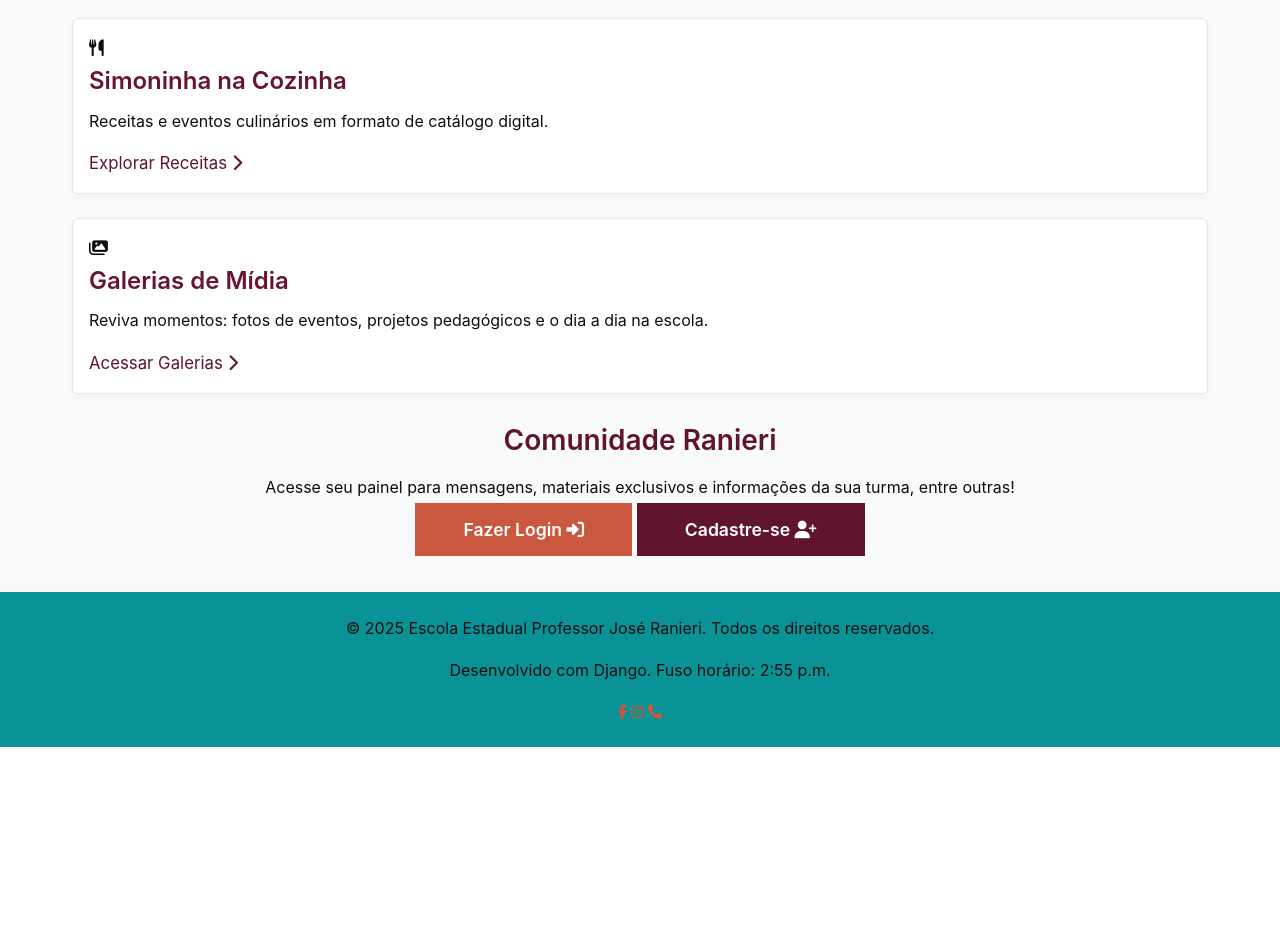
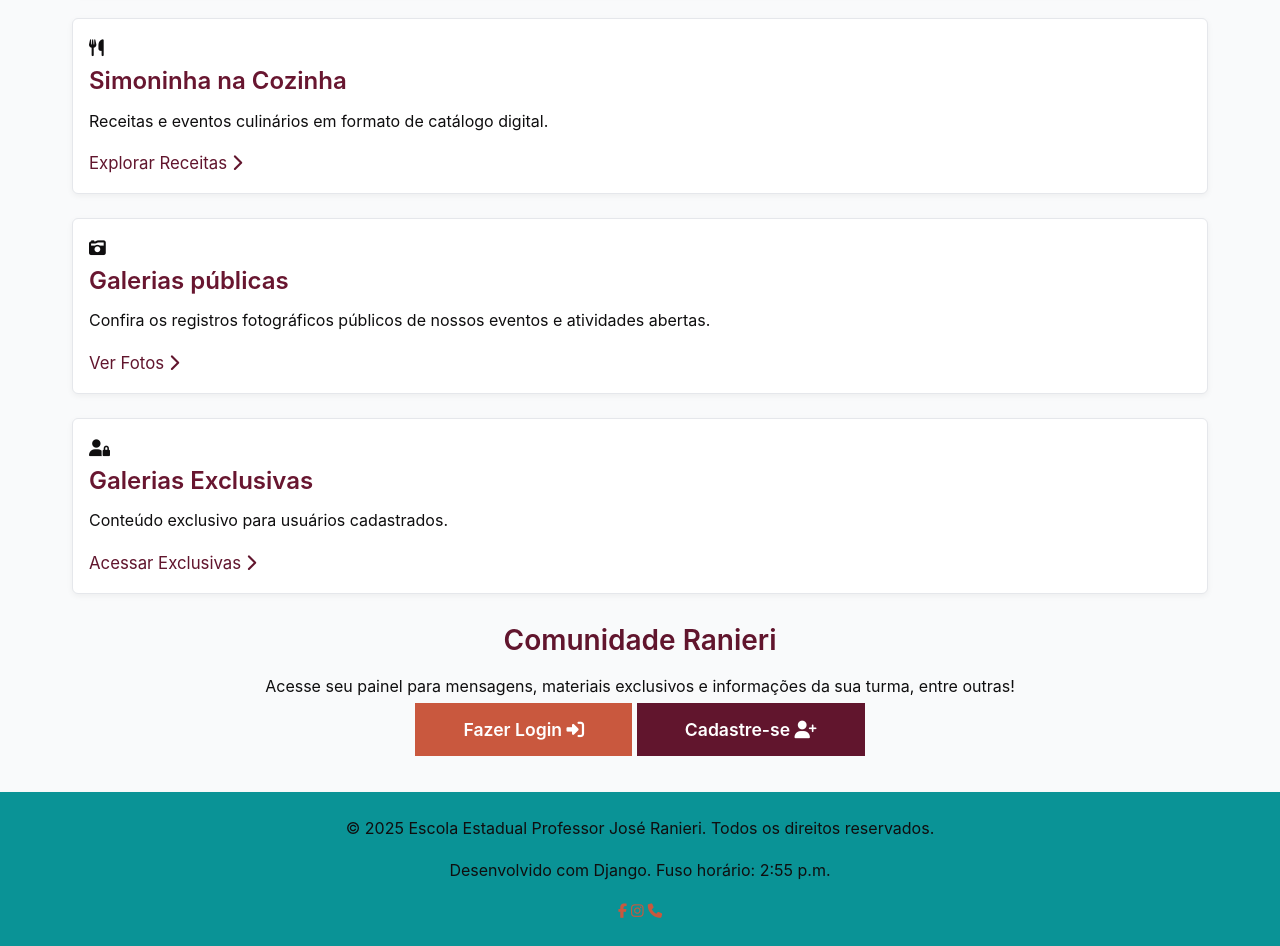
Before and after one commit to Guisbeghendev/ranieri2026, a Django app: page / in a window 1280 px wide. Shown: the part 598-1544 px from the top of the page. Before the commit the page ends 1345 px from the top, so only its background shows below. Run offline with Django 5.2, Linux system fonts and the light colour scheme; parts of the project's set-up code (start-up, migrations or seed data) failed here and were passed over.

Commit message:
app repositorio v.:VI

```diff
--- a/core/templates/core/home.html
+++ b/core/templates/core/home.html
@@ -11,17 +11,16 @@
             <h1>Escola Professor José Ranieri</h1>
             <h4>Mais de 40 anos educando gerações em Bauru!</h4>
             <br>
+        </div>
     </section>
 
     <section class="featured-sections container">
-        {# <h2 class="section-title">Nossos Pilares</h2> #}
         <div class="card-grid">
 
             <div class="card card-hover">
                 <i class="fas fa-book-open card-icon"></i>
                 <h3>História Digital</h3>
                 <p>Uma narrativa interativa sobre as décadas de fundação e crescimento da Ranieri.</p>
-                {# 🚨 CORREÇÃO: Atualizado o link para o Livro Digital com namespace #}
                 <a href="{% url 'historia:livro_digital' %}" class="text-link">Ler o Livro <i class="fas fa-chevron-right"></i></a>
             </div>
 
@@ -29,11 +28,9 @@
                 <i class="fas fa-music card-icon"></i>
                 <h3>Coral Ranieri</h3>
                 <p>Descubra o repertório, os eventos e o legado musical de nossa comunidade.</p>
-                {# CORREÇÃO: Aponta para o índice do Coral, onde o usuário escolhe o livro. #}
                 <a href="{% url 'coral:index' %}" class="text-link">Ver Livros <i class="fas fa-chevron-right"></i></a>
             </div>
 
-            {# 🚨 NOVO CARD: SIMONINHA NA COZINHA #}
             <div class="card card-hover">
                 <i class="fas fa-utensils card-icon"></i>
                 <h3>Simoninha na Cozinha</h3>
@@ -42,10 +39,17 @@
             </div>
 
             <div class="card card-hover">
-                <i class="fas fa-images card-icon"></i>
-                <h3>Galerias de Mídia</h3>
-                <p>Reviva momentos: fotos de eventos, projetos pedagógicos e o dia a dia na escola.</p>
-                <a href="#" class="text-link">Acessar Galerias <i class="fas fa-chevron-right"></i></a>
+                <i class="fas fa-camera-retro card-icon"></i>
+                <h3>Galerias públicas</h3>
+                <p>Confira os registros fotográficos públicos de nossos eventos e atividades abertas.</p>
+                <a href="{% url 'galerias:lista_publicas' %}" class="text-link">Ver Fotos <i class="fas fa-chevron-right"></i></a>
+            </div>
+
+            <div class="card card-hover">
+                <i class="fas fa-user-lock card-icon"></i>
+                <h3>Galerias Exclusivas</h3>
+                <p>Conteúdo exclusivo para usuários cadastrados.</p>
+                <a href="{% url 'galerias:lista_galerias' %}" class="text-link">Acessar Exclusivas <i class="fas fa-chevron-right"></i></a>
             </div>
 
         </div>
@@ -58,7 +62,6 @@
             {% if not user.is_authenticated %}
                 <div class="cta-buttons">
                     <a href="{% url 'users:login' %}" class="btn-secondary btn-lg mr-2">Fazer Login <i class="fas fa-sign-in-alt"></i></a>
-                    {# 🚨 ADIÇÃO: Botão de Cadastro #}
                     <a href="{% url 'users:register' %}" class="btn-primary btn-lg">Cadastre-se <i class="fas fa-user-plus"></i></a>
                 </div>
             {% else %}
```
